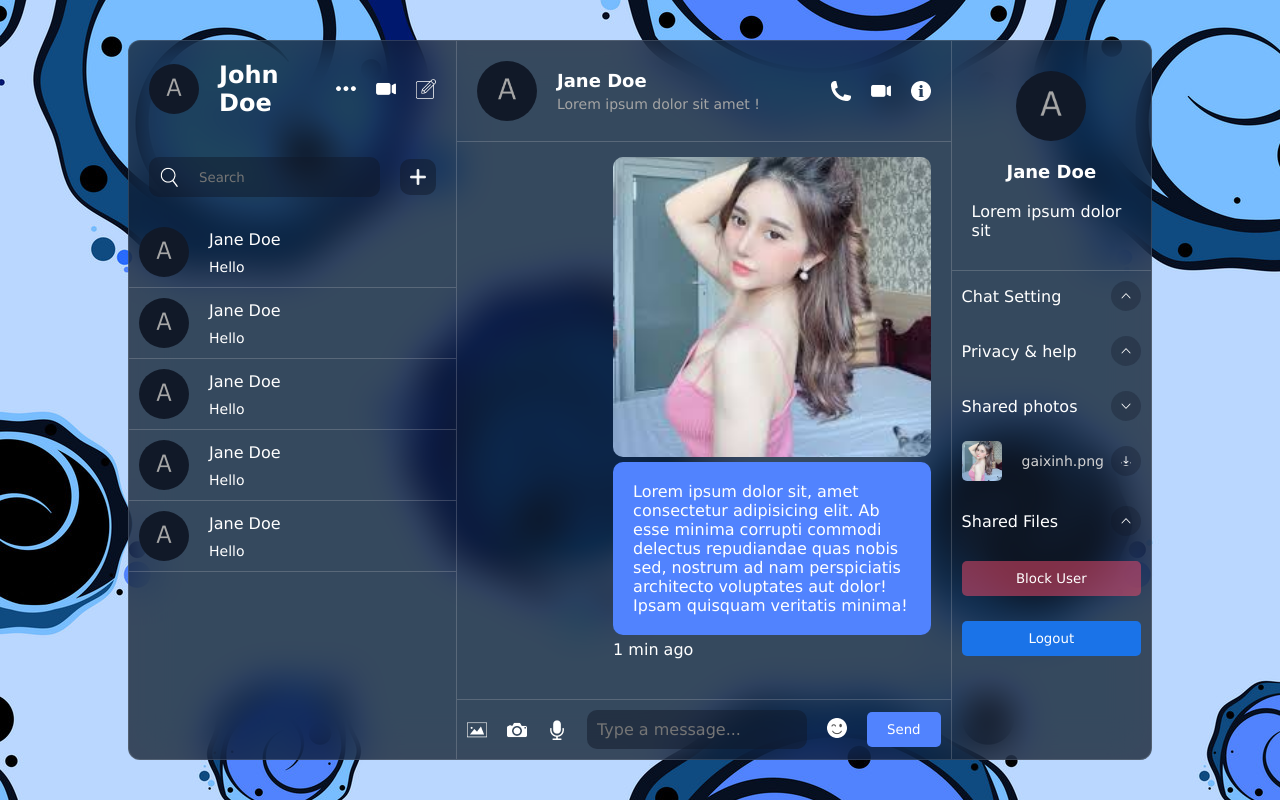
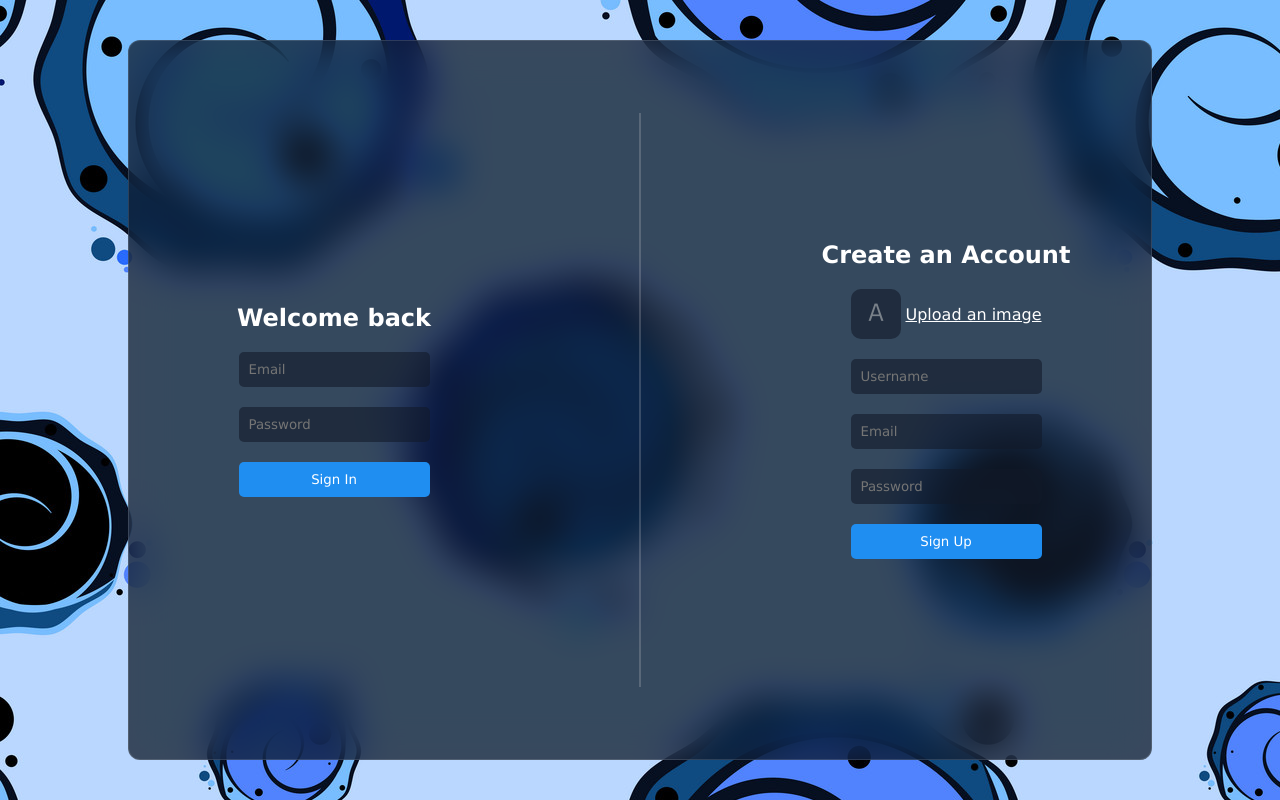
Before and after one commit to HuynhLongNhat/Chat-App, a React (Vite) app: page / in a window 1280 px wide. Built offline with nearby package versions, Linux system fonts and the light colour scheme; no server answers.

Commit message:
React Firebase Auth with Zustand State Management Tool

```diff
--- a/package.json
+++ b/package.json
@@ -11,10 +11,12 @@
   },
   "dependencies": {
     "emoji-picker-react": "^4.11.1",
+    "firebase": "^10.12.3",
     "react": "^18.2.0",
     "react-dom": "^18.2.0",
     "react-toastify": "^10.0.5",
-    "sass": "^1.77.6"
+    "sass": "^1.77.6",
+    "zustand": "^4.5.4"
   },
   "devDependencies": {
     "@types/react": "^18.2.66",
--- a/src/App.jsx
+++ b/src/App.jsx
@@ -1,15 +1,32 @@
+import { useEffect } from "react"
 import Chat from "./components/Chat"
 import Details from "./components/Details"
 import List from "./components/List"
 import Login from "./components/Login"
 import Notifycation from "./components/Notifycation"
+import { onAuthStateChanged } from "firebase/auth"
+import { auth } from "./lib/firebase.config"
+import { useUserStore } from "./lib/userStore"
 
 const App = () => {
-  const user = true;
 
+  const { currentUser, isLoading, fetchUserInfo } = useUserStore()
+
+  useEffect(() => {
+    const unSub = onAuthStateChanged(auth, (user) => {
+      fetchUserInfo(user?.uid)
+    })
+    return () => {
+      unSub()
+    }
+  }, [fetchUserInfo])
+
+  if (isLoading) {
+    return <div className="loading">Loading...</div>
+  }
   return (
     <div className='container'>
-      {user ? (
+      {currentUser ? (
         <>
           <List />
           <Chat />
--- a/src/components/Details.jsx
+++ b/src/components/Details.jsx
@@ -1,5 +1,6 @@
 import React from 'react'
 import "../style/Detail.scss"
+import { auth } from '../lib/firebase.config'
 const Details = () => {
     return (
         <div className='detail'>
@@ -45,7 +46,7 @@ const Details = () => {
                     </div>
                 </div>
                 <button>Block User</button>
-                <button className='logout-btn'>Logout</button>
+                <button className='logout-btn' onClick={() => auth.signOut()}>Logout</button>
             </div>
         </div>
     )
--- a/src/components/Login.jsx
+++ b/src/components/Login.jsx
@@ -1,11 +1,17 @@
 import React, { useState } from 'react'
 import "../style/Login.scss"
-import { toast } from 'react-toastify'
+import { toast } from 'react-toastify';
+import { createUserWithEmailAndPassword, signInWithEmailAndPassword } from 'firebase/auth';
+import { auth, db } from '../lib/firebase.config';
+import { doc, setDoc } from 'firebase/firestore';
+import upload from '../lib/upload';
+
 const Login = () => {
     const [avatar, setAvatar] = useState({
         file: null,
         url: ""
     })
+    const [loading, setLoading] = useState(false)
     const handleChangeAvatar = (e) => {
         if (e.target.files[0]) {
 
@@ -15,9 +21,47 @@ const Login = () => {
             })
         }
     }
-    const handleLogin = (e) => {
+    const handleLogin = async (e) => {
+        setLoading(true)
         e.preventDefault()
-        toast.warn
+        const formData = new FormData(e.target);
+        const { email, password } = Object.fromEntries(formData)
+        try {
+            await signInWithEmailAndPassword(auth, email, password)
+
+        } catch (error) {
+            toast.error(error.message)
+        } finally {
+            setLoading(false)
+        }
+
+    }
+    const handleRegister = async (e) => {
+        setLoading(true)
+        e.preventDefault()
+        const formData = new FormData(e.target);
+        const { username, email, password } = Object.fromEntries(formData)
+        try {
+            const res = await createUserWithEmailAndPassword(auth, email, password)
+            const imgUrl = await upload(avatar.file)
+            await setDoc(doc(db, "users", res.user.uid), {
+                username,
+                email,
+                avatar: imgUrl,
+                id: res.user.uid,
+                blocked: []
+            })
+
+            await setDoc(doc(db, "userchats", res.user.uid), {
+                chat: [],
+            })
+            toast.success("Account create! You can login now!")
+        } catch (error) {
+            toast.error(error.message)
+        } finally {
+            setLoading(false)
+        }
+
     }
     return (
         <div className='login'>
@@ -26,13 +70,13 @@ const Login = () => {
                 <form onSubmit={handleLogin}>
                     <input type='email' placeholder='Email' name='email' />
                     <input type='password' placeholder='Password' name='password' />
-                    <button>Sign In</button>
+                    <button disabled={loading}>{loading ? "Loading" : "Sign In"}</button>
                 </form>
             </div>
             <div className="separator"></div>
             <div className="item">
                 <h2>Create an Account</h2>
-                <form action="">
+                <form onSubmit={handleRegister}>
                     <label htmlFor='file'>
                         <img src={avatar.url || "./avatar.png"} alt='' />
                         Upload an image</label>
@@ -40,7 +84,7 @@ const Login = () => {
                     <input type='text' placeholder='Username' name='username' />
                     <input type='email' placeholder='Email' name='email' />
                     <input type='password' placeholder='Password' name='password' />
-                    <button>Sign Up</button>
+                    <button disabled={loading}> {loading ? "Loading" : "Sign Up"}</button>
                 </form>
             </div>
         </div>
--- a/src/components/UserInfo.jsx
+++ b/src/components/UserInfo.jsx
@@ -1,11 +1,13 @@
 import React from 'react'
 import "../style/UserInfo.scss"
+import { useUserStore } from '../lib/userStore'
 const UserInfo = () => {
+    const { currentUser } = useUserStore()
     return (
         <div className='userInfo'>
             <div className='user'>
-                <img src='./avatar.png' alt='' />
-                <h2>John Doe</h2>
+                <img src={currentUser.avatar || './avatar.png'} alt='' />
+                <h4>{currentUser.username}</h4>
             </div>
             <div className='icons'>
                 <img src='./more.png' alt="" />
--- a/src/index.scss
+++ b/src/index.scss
@@ -23,3 +23,10 @@ body {
   display: flex;
   color: #fff;
 }
+.loading {
+  padding: 50px;
+  font-size: 36px;
+  border-radius: 10px;
+  background-color: rgba(17, 25, 40, 0.9);
+  color: #fff;
+}
--- /dev/null
+++ b/src/lib/firebase.config.js
@@ -0,0 +1,20 @@
+// Import the functions you need from the SDKs you need
+import { initializeApp } from "firebase/app";
+import { getAuth } from "firebase/auth";
+import { getFirestore } from "firebase/firestore";
+import { getStorage } from "firebase/storage"
+const firebaseConfig = {
+    apiKey: "AIzaSyB0GRYmOqL-v5NCqO28rz2WfqPXyMy3eFU",
+    authDomain: "reactchatapp26.firebaseapp.com",
+    projectId: "reactchatapp26",
+    storageBucket: "reactchatapp26.appspot.com",
+    messagingSenderId: "881296215291",
+    appId: "1:881296215291:web:a9101b8684d0aeaeb3745e"
+};
+
+// Initialize Firebase
+const app = initializeApp(firebaseConfig);
+
+export const auth = getAuth()
+export const db = getFirestore()
+export const storage = getStorage()
--- /dev/null
+++ b/src/lib/upload.js
@@ -0,0 +1,32 @@
+import { getStorage, ref, uploadBytesResumable, getDownloadURL } from "firebase/storage";
+const upload = async (file) => {
+    const date = new Date()
+    const storage = getStorage();
+    const storageRef = ref(storage, `images/${date + file.name}`);
+
+    const uploadTask = uploadBytesResumable(storageRef, file);
+    return new Promise((resolve, reject) => {
+
+        uploadTask.on('state_changed',
+            (snapshot) => {
+
+                const progress = (snapshot.bytesTransferred / snapshot.totalBytes) * 100;
+                console.log('Upload is ' + progress + '% done');
+
+            },
+            (error) => {
+                reject("Something went wrong!" + error.code)
+            },
+            () => {
+
+                getDownloadURL(uploadTask.snapshot.ref).then((downloadURL) => {
+                    resolve(downloadURL)
+                });
+            }
+
+        );
+    })
+
+}
+
+export default upload
--- /dev/null
+++ b/src/lib/userStore.js
@@ -0,0 +1,31 @@
+import { doc, getDoc } from 'firebase/firestore'
+import { create } from 'zustand'
+import { db } from "./firebase.config"
+export const useUserStore = create((set) => ({
+    currentUser: 0,
+    isLoading: true,
+    fetchUserInfo: async (uid) => {
+        if (!uid) {
+            return set({
+                currentUser: null,
+                isLoading: false
+            })
+        }
+        try {
+            const docRef = doc(db, "users", uid);
+            const docSnap = await getDoc(docRef)
+            if (docSnap.exists()) {
+                set({ currentUser: docSnap.data(), isLoading: false })
+            }
+            else {
+                set({ currentUser: null, isLoading: false })
+            }
+        } catch (error) {
+            console.log(error)
+            return set({
+                currentUser: null,
+                isLoading: false
+            })
+        }
+    }
+}))
--- a/src/style/Login.scss
+++ b/src/style/Login.scss
@@ -46,6 +46,10 @@
                 background-color: #1f8ef1;
                 color: white;
                 border-radius: 5px;
+                &:disabled {
+                    cursor: not-allowed;
+                    background-color: #1f8ff19c;
+                }
             }
         }
     }
```
Also changed, not shown: 2 other files (tests, documents, lock files or other folders).
